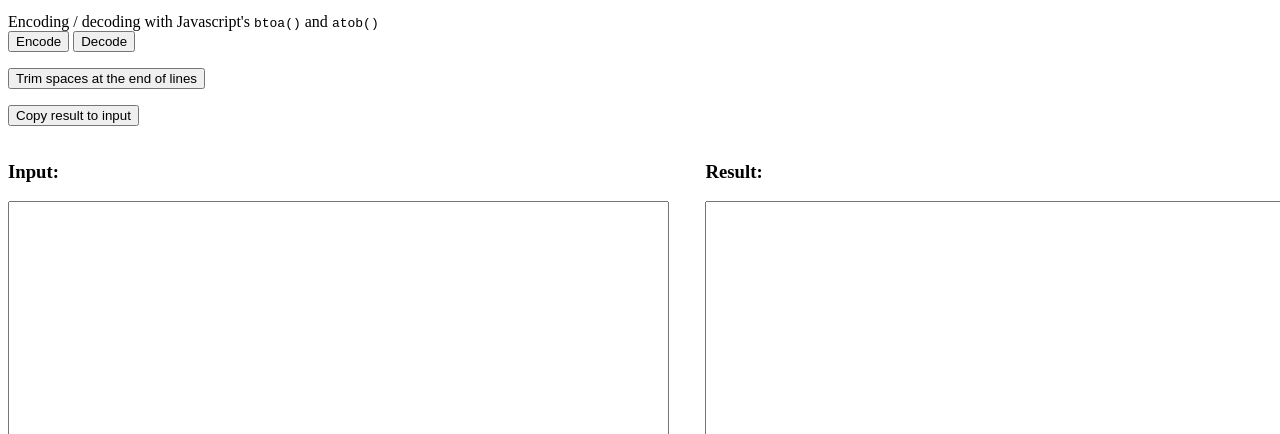
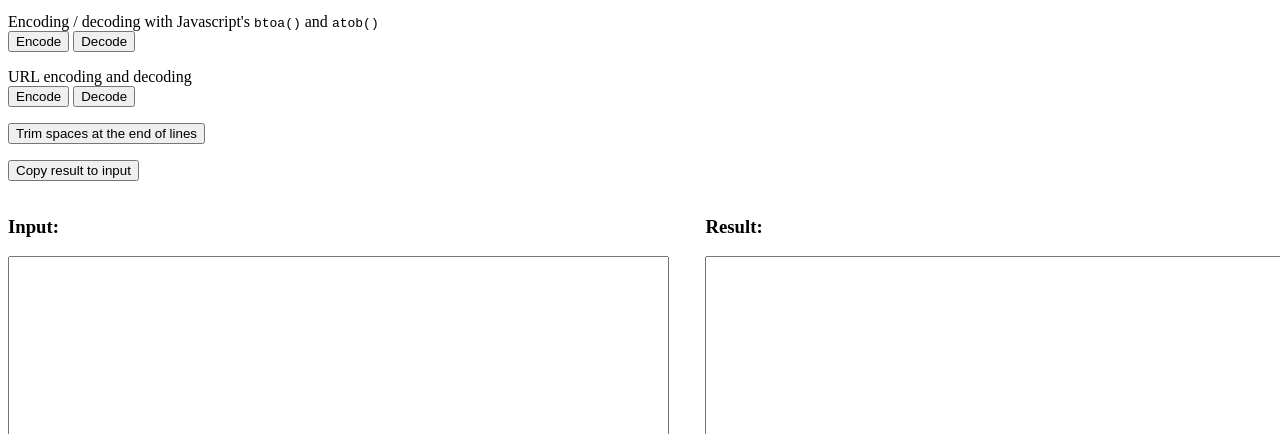
Before and after one commit to zcernigoj/SHfriendlyBase64, a plain HTML site: page index.html in a window 1280 px wide. Shown: the part 122-556 px from the top of the page. Drawn offline with Linux system fonts and the light colour scheme.

Commit message:
add URL encode

```diff
--- a/index.html
+++ b/index.html
@@ -26,6 +26,13 @@
     <br />
     <button id="encodeBTOA" onclick="encodeWithBTOA()">Encode</button>
     <button id="decodeATOB" onclick="decodeWithATOB()">Decode</button>
+  </p>
+
+  <p>
+    URL encoding and decoding
+    <br />
+    <button id="encodeBTOA" onclick="encodeURLBtn()">Encode</button>
+    <button id="decodeATOB" onclick="decodeURLBtn()">Decode</button>
   </p>
 
   <p>
@@ -70,6 +77,12 @@
     function decodeWithATOB() {
       document.getElementById('result').value = window.atob(document.getElementById('input').value);
     }
+    function encodeURLBtn() {
+      document.getElementById('result').value = encodeURIComponent(document.getElementById('input').value);
+    }
+    function decodeURLBtn() {
+      document.getElementById('result').value = decodeURIComponent(document.getElementById('input').value);
+    }
   </script>
 
 </body>
```
